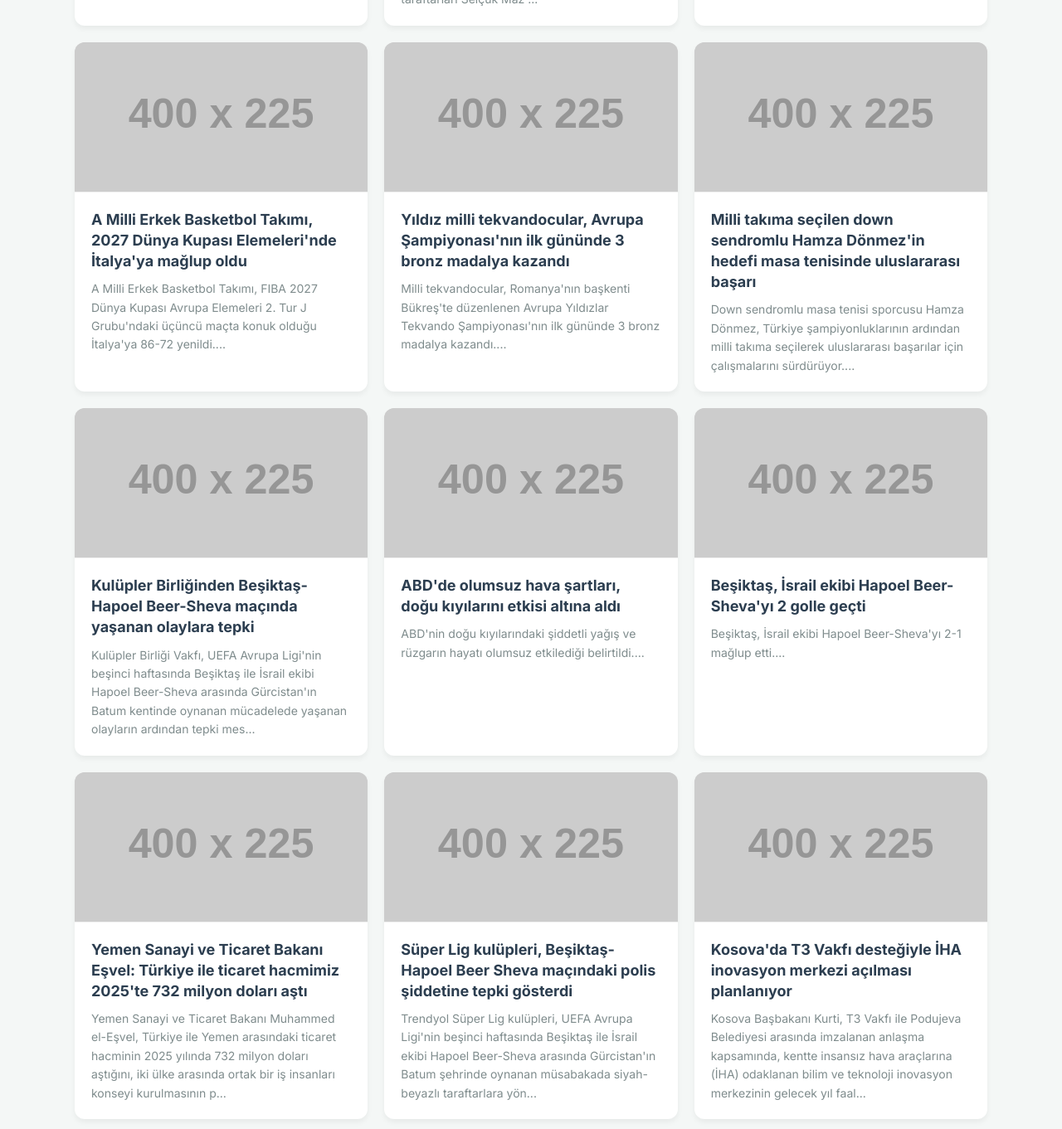
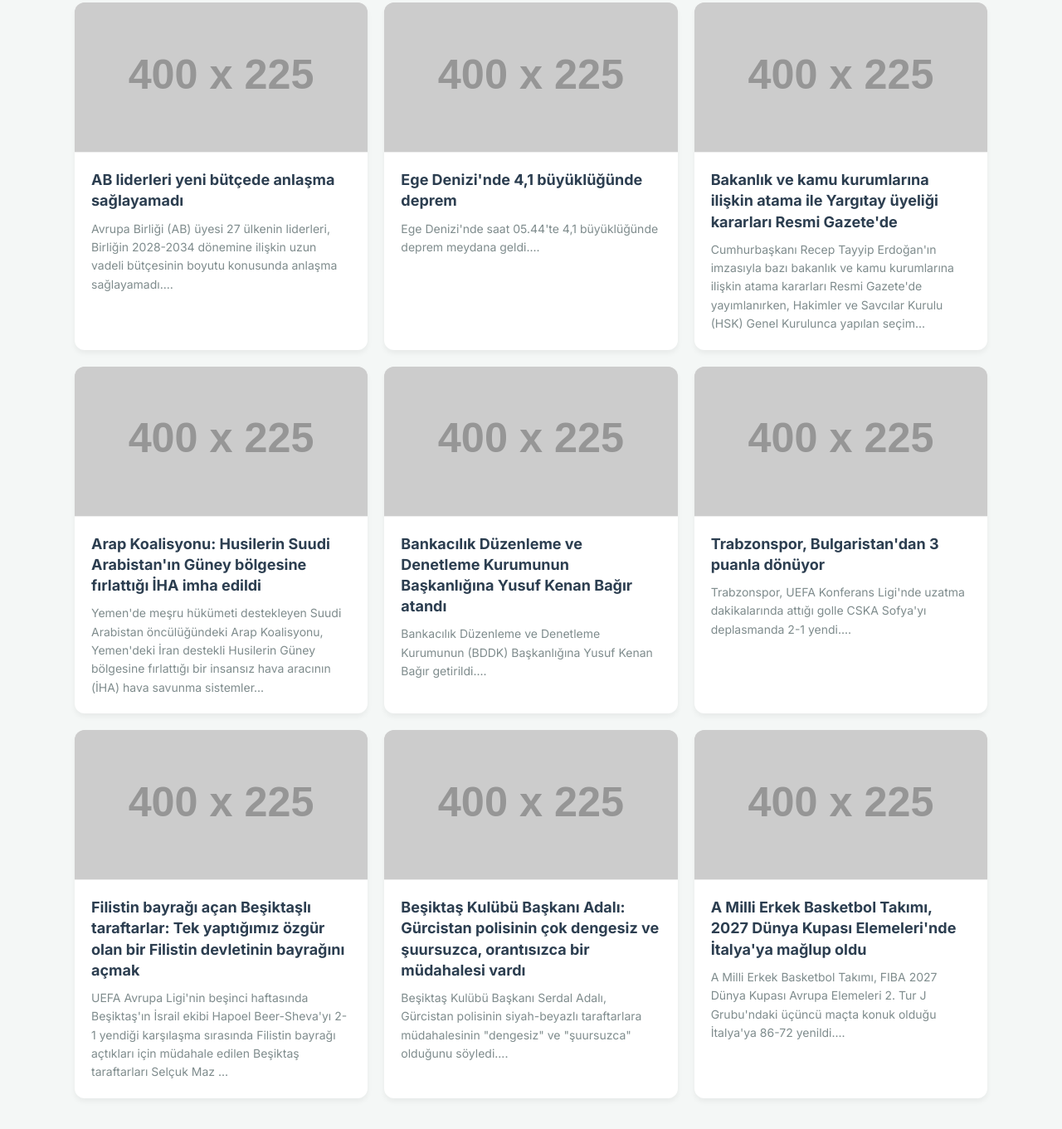
Before and after one commit to alperefekaya/habergundemi, a plain HTML site: page index.html in a window 1280 px wide. Shown: the part 559-1920 px from the top of the page at 83% size. Drawn offline with Linux system fonts and the light colour scheme; placeholder pictures from the web are drawn by us.

Commit message:
Haberler guncellendi

```diff
--- a/index.html
+++ b/index.html
@@ -32,6 +32,70 @@
                 <div class="card">
                     <img src="https://via.placeholder.com/400x225.png?text=Haber+Gündemi" class="card-img" alt="Haber">
                     <div class="card-body">
+                        <h2>ABD'de fırtına nedeniyle 835 binden fazla hane elektriksiz kaldı, yüzlerce uçuş iptal edildi</h2>
+                        <p>ABD'de Şükran Günü tatilinde etkili olan fırtına nedeniyle özellikle Doğu Yakası'nda 835 binden fazla hane elektriksiz kalırken yüzlerce uçuş da iptal edildi....</p>
+                    </div>
+                </div>
+
+                <div class="card">
+                    <img src="https://via.placeholder.com/400x225.png?text=Haber+Gündemi" class="card-img" alt="Haber">
+                    <div class="card-body">
+                        <h2>Küresel piyasalar teknoloji iyimserliğiyle pozitif seyrediyor</h2>
+                        <p>Küresel piyasalar, teknoloji hisselerindeki satış baskısının hafiflemesiyle pozitif bir seyir izliyor....</p>
+                    </div>
+                </div>
+
+                <div class="card">
+                    <img src="https://via.placeholder.com/400x225.png?text=Haber+Gündemi" class="card-img" alt="Haber">
+                    <div class="card-body">
+                        <h2>Kamu alacakları için gecikme zammı oranı yüzde 3,2'ye, tecil faizi yıllık yüzde 29'a düşürüldü</h2>
+                        <p>Kamu alacakları için uygulanan gecikme zammı oranı yüzde 3,7'den yüzde 3,2'ye, tecil faiz oranı ise yıllık yüzde 39'dan yüzde 29'a indirildi....</p>
+                    </div>
+                </div>
+
+                <div class="card">
+                    <img src="https://via.placeholder.com/400x225.png?text=Haber+Gündemi" class="card-img" alt="Haber">
+                    <div class="card-body">
+                        <h2>AB liderleri yeni bütçede anlaşma sağlayamadı</h2>
+                        <p>Avrupa Birliği (AB) üyesi 27 ülkenin liderleri, Birliğin 2028-2034 dönemine ilişkin uzun vadeli bütçesinin boyutu konusunda anlaşma sağlayamadı....</p>
+                    </div>
+                </div>
+
+                <div class="card">
+                    <img src="https://via.placeholder.com/400x225.png?text=Haber+Gündemi" class="card-img" alt="Haber">
+                    <div class="card-body">
+                        <h2>Ege Denizi'nde 4,1 büyüklüğünde deprem</h2>
+                        <p>Ege Denizi'nde saat 05.44'te 4,1 büyüklüğünde deprem meydana geldi....</p>
+                    </div>
+                </div>
+
+                <div class="card">
+                    <img src="https://via.placeholder.com/400x225.png?text=Haber+Gündemi" class="card-img" alt="Haber">
+                    <div class="card-body">
+                        <h2>Bakanlık ve kamu kurumlarına ilişkin atama ile Yargıtay üyeliği kararları Resmi Gazete'de</h2>
+                        <p>Cumhurbaşkanı Recep Tayyip Erdoğan'ın imzasıyla bazı bakanlık ve kamu kurumlarına ilişkin atama kararları Resmi Gazete'de yayımlanırken, Hakimler ve Savcılar Kurulu (HSK) Genel Kurulunca yapılan seçim...</p>
+                    </div>
+                </div>
+
+                <div class="card">
+                    <img src="https://via.placeholder.com/400x225.png?text=Haber+Gündemi" class="card-img" alt="Haber">
+                    <div class="card-body">
+                        <h2>Arap Koalisyonu: Husilerin Suudi Arabistan'ın Güney bölgesine fırlattığı İHA imha edildi</h2>
+                        <p>Yemen'de meşru hükümeti destekleyen Suudi Arabistan öncülüğündeki Arap Koalisyonu, Yemen'deki İran destekli Husilerin Güney bölgesine fırlattığı bir insansız hava aracının (İHA) hava savunma sistemler...</p>
+                    </div>
+                </div>
+
+                <div class="card">
+                    <img src="https://via.placeholder.com/400x225.png?text=Haber+Gündemi" class="card-img" alt="Haber">
+                    <div class="card-body">
+                        <h2>Bankacılık Düzenleme ve Denetleme Kurumunun Başkanlığına Yusuf Kenan Bağır atandı</h2>
+                        <p>Bankacılık Düzenleme ve Denetleme Kurumunun (BDDK) Başkanlığına Yusuf Kenan Bağır getirildi....</p>
+                    </div>
+                </div>
+
+                <div class="card">
+                    <img src="https://via.placeholder.com/400x225.png?text=Haber+Gündemi" class="card-img" alt="Haber">
+                    <div class="card-body">
                         <h2>Trabzonspor, Bulgaristan'dan 3 puanla dönüyor</h2>
                         <p>Trabzonspor, UEFA Konferans Ligi'nde uzatma dakikalarında attığı golle CSKA Sofya'yı deplasmanda 2-1 yendi....</p>
                     </div>
@@ -60,68 +124,4 @@
                         <p>A Milli Erkek Basketbol Takımı, FIBA 2027 Dünya Kupası Avrupa Elemeleri 2. Tur J Grubu'ndaki üçüncü maçta konuk olduğu İtalya'ya 86-72 yenildi....</p>
                     </div>
                 </div>
-
-                <div class="card">
-                    <img src="https://via.placeholder.com/400x225.png?text=Haber+Gündemi" class="card-img" alt="Haber">
-                    <div class="card-body">
-                        <h2>Yıldız milli tekvandocular, Avrupa Şampiyonası'nın ilk gününde 3 bronz madalya kazandı</h2>
-                        <p>Milli tekvandocular, Romanya'nın başkenti Bükreş'te düzenlenen Avrupa Yıldızlar Tekvando Şampiyonası'nın ilk gününde 3 bronz madalya kazandı....</p>
-                    </div>
-                </div>
-
-                <div class="card">
-                    <img src="https://via.placeholder.com/400x225.png?text=Haber+Gündemi" class="card-img" alt="Haber">
-                    <div class="card-body">
-                        <h2>Milli takıma seçilen down sendromlu Hamza Dönmez'in hedefi masa tenisinde uluslararası başarı</h2>
-                        <p>Down sendromlu masa tenisi sporcusu Hamza Dönmez, Türkiye şampiyonluklarının ardından milli takıma seçilerek uluslararası başarılar için çalışmalarını sürdürüyor....</p>
-                    </div>
-                </div>
-
-                <div class="card">
-                    <img src="https://via.placeholder.com/400x225.png?text=Haber+Gündemi" class="card-img" alt="Haber">
-                    <div class="card-body">
-                        <h2>Kulüpler Birliğinden Beşiktaş-Hapoel Beer-Sheva maçında yaşanan olaylara tepki</h2>
-                        <p>Kulüpler Birliği Vakfı, UEFA Avrupa Ligi'nin beşinci haftasında Beşiktaş ile İsrail ekibi Hapoel Beer-Sheva arasında Gürcistan'ın Batum kentinde oynanan mücadelede yaşanan olayların ardından tepki mes...</p>
-                    </div>
-                </div>
-
-                <div class="card">
-                    <img src="https://via.placeholder.com/400x225.png?text=Haber+Gündemi" class="card-img" alt="Haber">
-                    <div class="card-body">
-                        <h2>ABD'de olumsuz hava şartları, doğu kıyılarını etkisi altına aldı</h2>
-                        <p>ABD'nin doğu kıyılarındaki şiddetli yağış ve rüzgarın hayatı olumsuz etkilediği belirtildi....</p>
-                    </div>
-                </div>
-
-                <div class="card">
-                    <img src="https://via.placeholder.com/400x225.png?text=Haber+Gündemi" class="card-img" alt="Haber">
-                    <div class="card-body">
-                        <h2>Beşiktaş, İsrail ekibi Hapoel Beer-Sheva'yı 2 golle geçti</h2>
-                        <p>Beşiktaş, İsrail ekibi Hapoel Beer-Sheva'yı  2-1 mağlup etti....</p>
-                    </div>
-                </div>
-
-                <div class="card">
-                    <img src="https://via.placeholder.com/400x225.png?text=Haber+Gündemi" class="card-img" alt="Haber">
-                    <div class="card-body">
-                        <h2>Yemen Sanayi ve Ticaret Bakanı Eşvel: Türkiye ile ticaret hacmimiz 2025'te 732 milyon doları aştı</h2>
-                        <p>Yemen Sanayi ve Ticaret Bakanı Muhammed el-Eşvel, Türkiye ile Yemen arasındaki ticaret hacminin 2025 yılında 732 milyon doları aştığını, iki ülke arasında ortak bir iş insanları konseyi kurulmasının p...</p>
-                    </div>
-                </div>
-
-                <div class="card">
-                    <img src="https://via.placeholder.com/400x225.png?text=Haber+Gündemi" class="card-img" alt="Haber">
-                    <div class="card-body">
-                        <h2>Süper Lig kulüpleri, Beşiktaş-Hapoel Beer Sheva maçındaki polis şiddetine tepki gösterdi</h2>
-                        <p>Trendyol Süper Lig kulüpleri, UEFA Avrupa Ligi'nin beşinci haftasında Beşiktaş ile İsrail ekibi Hapoel Beer-Sheva arasında Gürcistan'ın Batum şehrinde oynanan müsabakada siyah-beyazlı taraftarlara yön...</p>
-                    </div>
-                </div>
-
-                <div class="card">
-                    <img src="https://via.placeholder.com/400x225.png?text=Haber+Gündemi" class="card-img" alt="Haber">
-                    <div class="card-body">
-                        <h2>Kosova'da T3 Vakfı desteğiyle İHA inovasyon merkezi açılması planlanıyor</h2>
-                        <p>Kosova Başbakanı Kurti, T3 Vakfı ile Podujeva Belediyesi arasında imzalanan anlaşma kapsamında, kentte insansız hava araçlarına (İHA) odaklanan bilim ve teknoloji inovasyon merkezinin gelecek yıl faal...</p>
-                    </div>
-                </div>
         </div></div></body></html>
```
